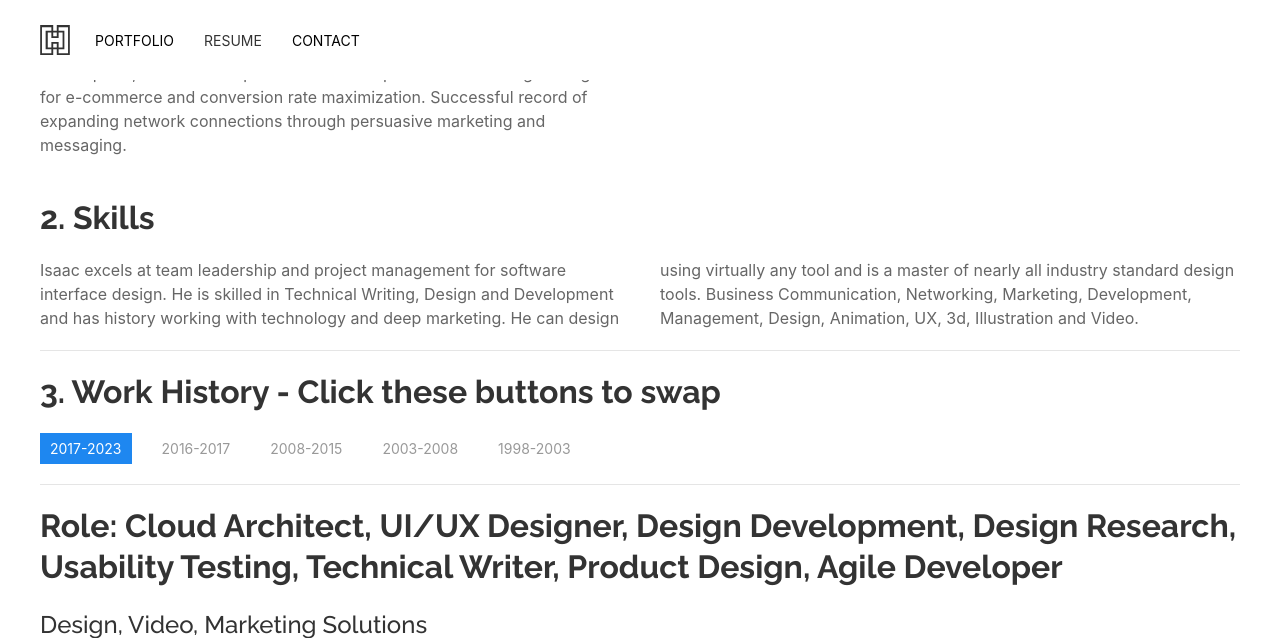
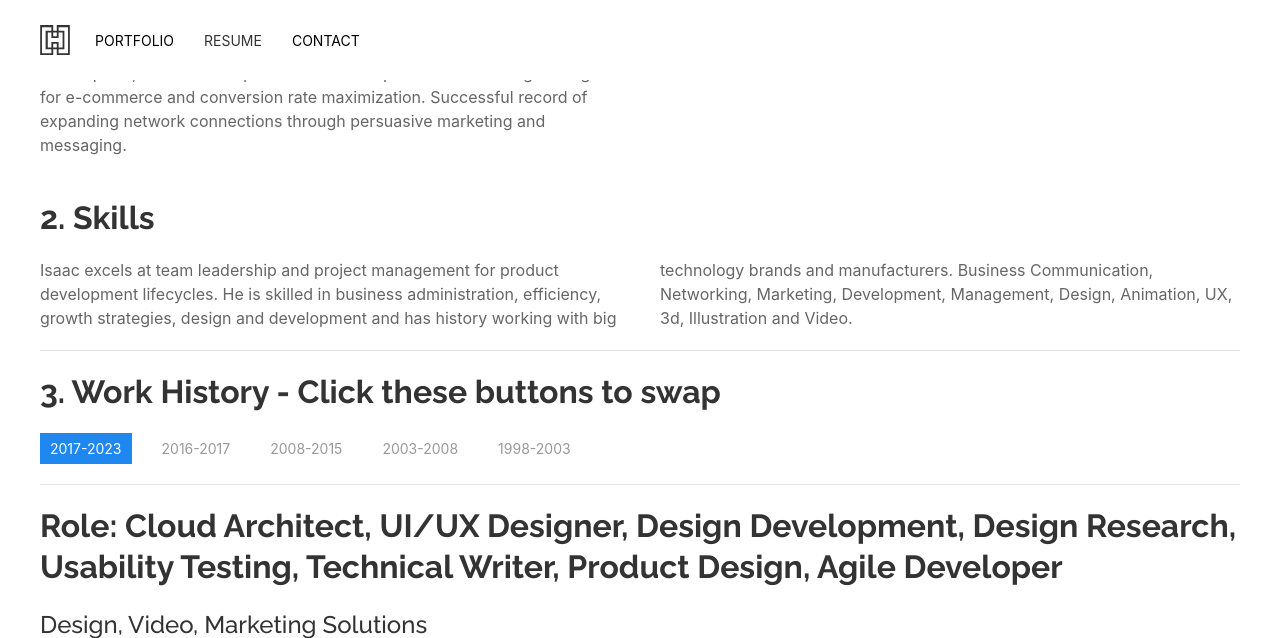
Before and after one commit to kre8t/kre8t.github.io, a Jekyll site: the page built from _pages/resume.md, in a window 1280 px wide and 900 px high, scrolled down 653 px, cut to the strip 0-638 px from the top of the window. Built offline with Jekyll 4.4.1, drawn with Linux system fonts in a browser that asks for light colours.

Commit message:
Update skills.html

```diff
--- a/_includes/skills.html
+++ b/_includes/skills.html
@@ -1,5 +1,5 @@
 <p class="uk-column-1-2@l">
-  Isaac excels at team leadership and project management for software interface design. He is skilled in Technical Writing, Design and Development and has history working with technology and deep marketing. He can design using virtually any tool and is a master of nearly all industry standard design tools.
+  Isaac excels at team leadership and project management for product development lifecycles. He is skilled in business administration, efficiency, growth strategies, design and development and has history working with big technology brands and manufacturers.
   Business Communication, Networking, Marketing, Development, Management, Design, Animation, UX, 3d, Illustration and Video.
 </p>
 <hr>
```
